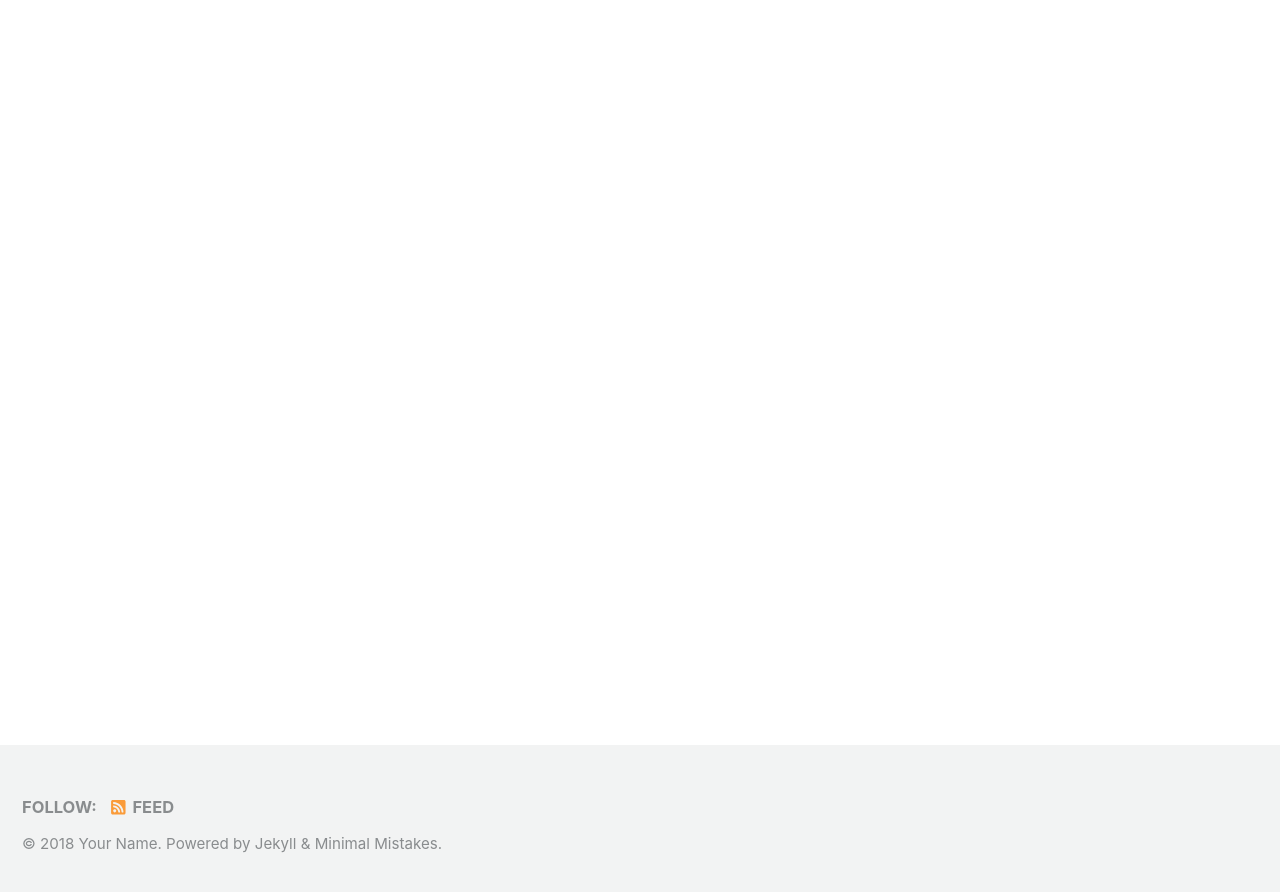
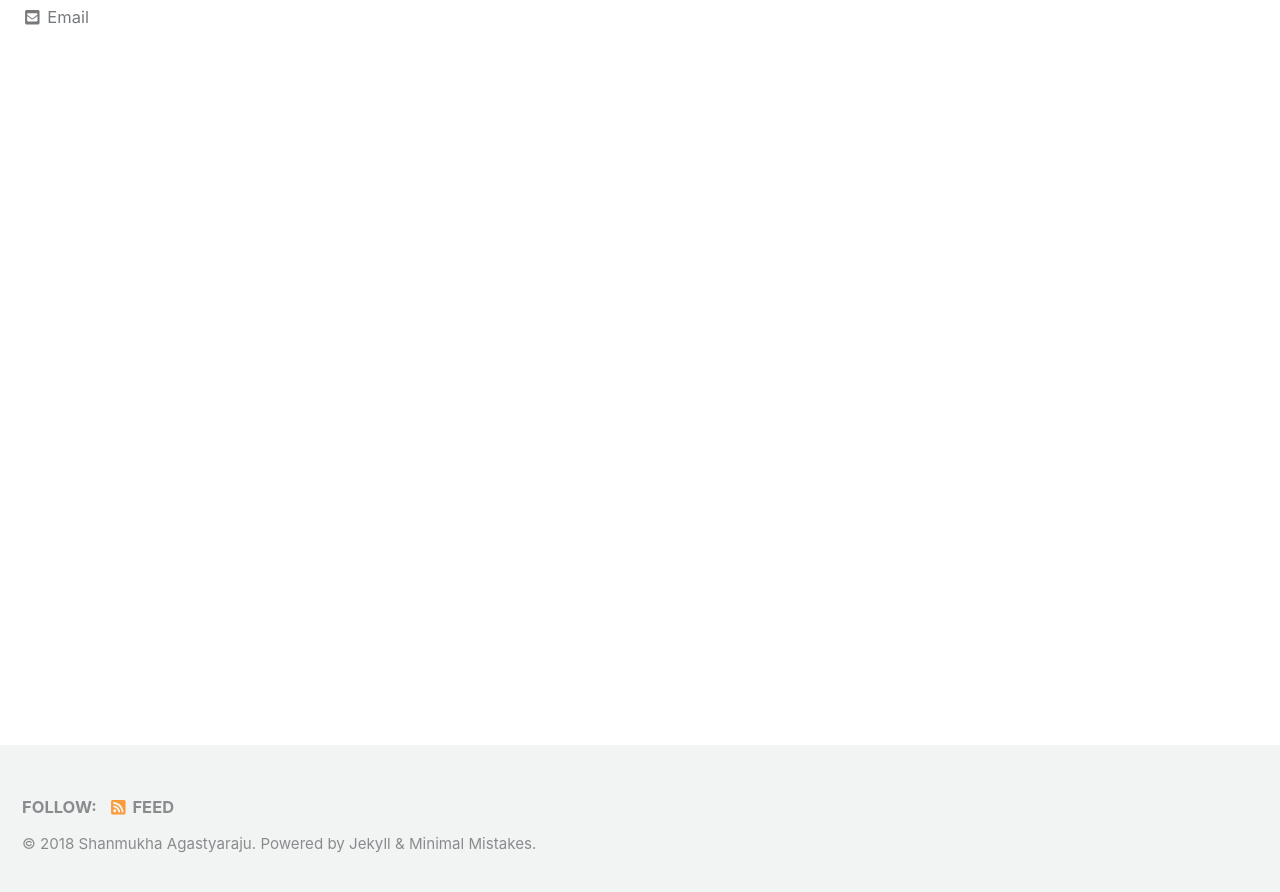
Before and after one commit to shannu95/shannu95.github.io, a Jekyll site: the page built from index.html, in a window 1280 px wide and 900 px high, scrolled down 222 px. Shown: the top 892 px of the window. Built offline with Jekyll 4.4.1, drawn with Linux system fonts in a browser that asks for light colours; cached includes are drawn as plain includes; nearby versions of some CDN libraries; the list of posts is cut into pages by our own code; some of the changed text lies outside the part shown.

Commit message:
Added my details

```diff
--- a/_config.yml
+++ b/_config.yml
@@ -16,10 +16,10 @@ minimal_mistakes_skin    : "default" # "air", "aqua", "contrast", "dark", "dirt"
 
 # Site Settings
 locale                   : "en-US"
-title                    : "Site Title"
+title                    : "Shanmukha Agastyaraju"
 title_separator          : "-"
-name                     : "Your Name"
-description              : "An amazing website."
+name                     : "Shanmukha Agastyaraju"
+description              : "My Portfolio Website."
 url                      : # the base hostname & protocol for your site e.g. "https://mmistakes.github.io"
 baseurl                  : # the subpath of your site, e.g. "/blog"
 repository               : # GitHub username/repo-name e.g. "mmistakes/minimal-mistakes"
@@ -103,11 +103,11 @@ analytics:
 
 # Site Author
 author:
-  name             : "Your Name"
+  name             : "Shanmukha Agastyaraju"
   avatar           : # path of avatar image, e.g. "/assets/images/bio-photo.jpg"
   bio              : "I am an amazing person."
-  location         : "Somewhere"
-  email            :
+  location         : "Hyderabad, India"
+  email            : shanmukha.agastyaraju@gmail.com
   links:
     - label: "Email"
       icon: "fas fa-fw fa-envelope-square"
@@ -290,3 +290,12 @@ defaults:
       comments: # true
       share: true
       related: true
+
+#pages
+
+  - scope:
+      path: ""
+      type: pages
+    values:
+      layout: single
+      author_profile: true
```
